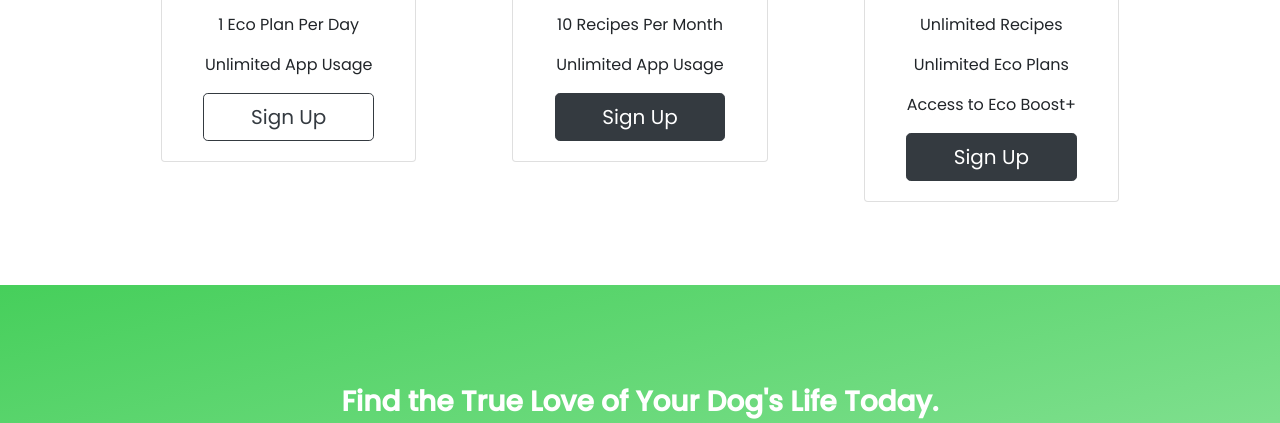
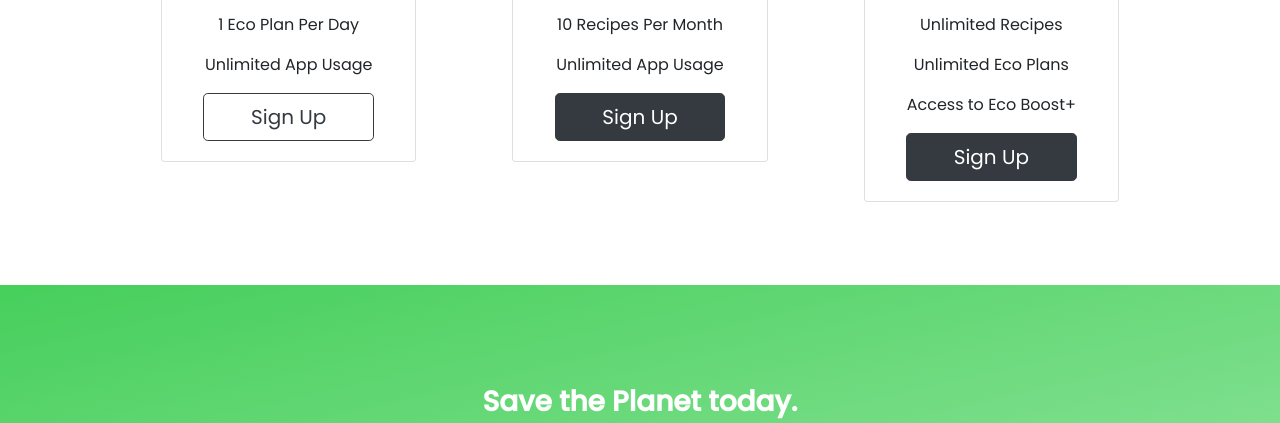
Before and after one commit to emanakin/enviroChef, a plain HTML site: page index.html in a window 1280 px wide. Shown: the part 2194-2617 px from the top of the page. Drawn offline with nearby package versions, Linux system fonts and the light colour scheme.

Commit message:
Update index.html

```diff
--- a/index.html
+++ b/index.html
@@ -208,7 +208,7 @@
     <section id="cta">
 
       <div class="cta-pad">
-        <h3 class="cta-text">Find the True Love of Your Dog's Life Today.</h3>
+        <h3 class="cta-text">Save the Planet today.</h3>
         <div class="row mt-2">
           <div class=" ml-auto">
             <button type="button" class="downlaod-button btn btn-light btn-md"><i class="fa-brands fa-apple"></i> Download</button>
```
